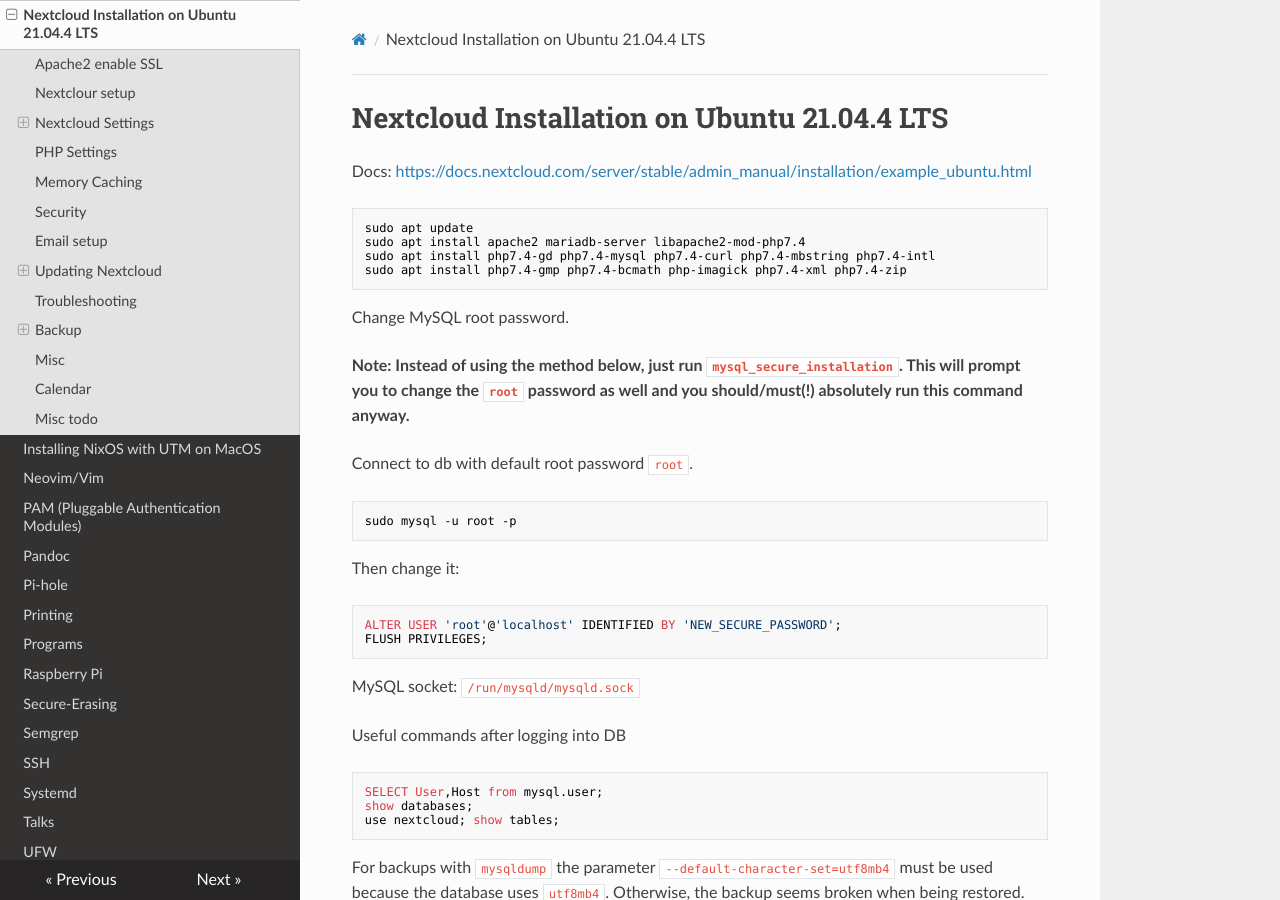
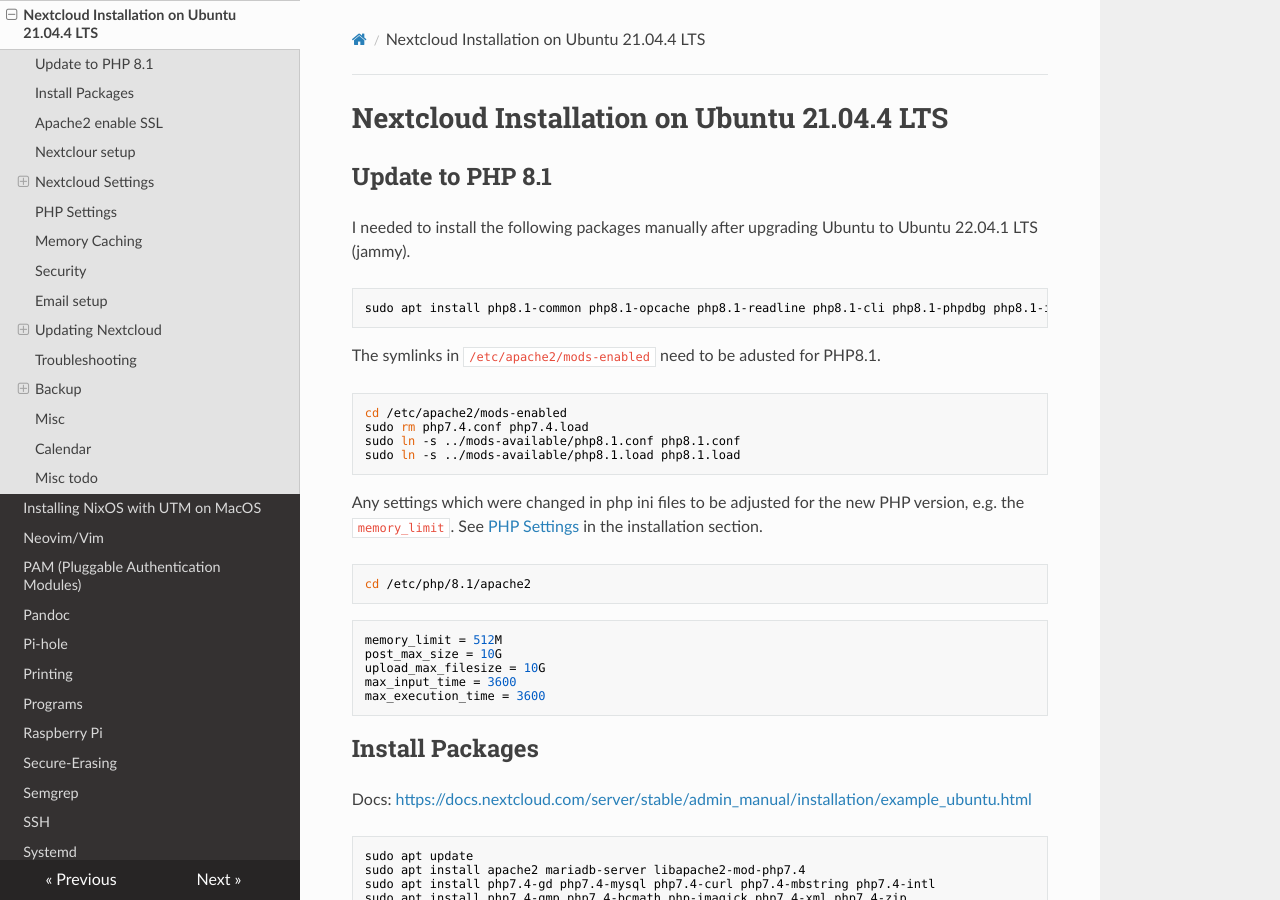
Before and after one commit to Maaxxs/wiki, an MkDocs documentation site: the page built from docs/nextcloud_installation.md, in a window 1280 px wide and 900 px high. Built offline with MkDocs 1.6.1, drawn with Linux system fonts in a browser that asks for light colours; nearby versions of some CDN libraries; some of the changed text lies outside the part shown.

Commit message:
Add needed manual changes for PHP8.1 after upgrade to Ubuntu 21.04.4 LTS
- manual install of php packages
- setting php settings in `ini.php`
- linking the new php8.1.conf and .load files for apache2

````diff
--- a/docs/nextcloud_installation.md
+++ b/docs/nextcloud_installation.md
@@ -1,4 +1,39 @@
 # Nextcloud Installation on Ubuntu 21.04.4 LTS
+
+## Update to PHP 8.1
+
+I needed to install the following packages manually after upgrading Ubuntu to
+Ubuntu 22.04.1 LTS (jammy).
+
+```sh
+sudo apt install php8.1-common php8.1-opcache php8.1-readline php8.1-cli php8.1-phpdbg php8.1-imagick php8.1-igbinary php8.1-redis php8.1-mysql php8.1-curl php8.1-xml php8.1-gd php8.1-mbstring php8.1-zip php8.1-bz2 php8.1-intl
+```
+
+The symlinks in `/etc/apache2/mods-enabled` need to be adusted for PHP8.1.
+```sh
+cd /etc/apache2/mods-enabled
+sudo rm php7.4.conf php7.4.load
+sudo ln -s ../mods-available/php8.1.conf php8.1.conf
+sudo ln -s ../mods-available/php8.1.load php8.1.load
+```
+
+Any settings which were changed in php ini files to be adjusted for the new PHP
+version, e.g. the `memory_limit`. See [PHP Settings](#php-settings) in the
+installation section.
+
+```sh
+cd /etc/php/8.1/apache2
+```
+
+```php
+memory_limit = 512M
+post_max_size = 10G
+upload_max_filesize = 10G
+max_input_time = 3600
+max_execution_time = 3600
+```
+
+## Install Packages
 
 Docs: <https://docs.nextcloud.com/server/stable/admin_manual/installation/example_ubuntu.html>
 
@@ -8,6 +43,7 @@ sudo apt install apache2 mariadb-server libapache2-mod-php7.4
 sudo apt install php7.4-gd php7.4-mysql php7.4-curl php7.4-mbstring php7.4-intl
 sudo apt install php7.4-gmp php7.4-bcmath php-imagick php7.4-xml php7.4-zip
 ```
+
 
 Change MySQL root password.
 
@@ -315,8 +351,8 @@ upload_max_filesize = 10G
 
 The following values can be set as well to increase the timeout.
 ```php
-max_input_time 3600
-max_execution_time 3600
+max_input_time = 3600
+max_execution_time = 3600
 ```
 
 To get SVG support for the PHP module `imagick`, install
````
